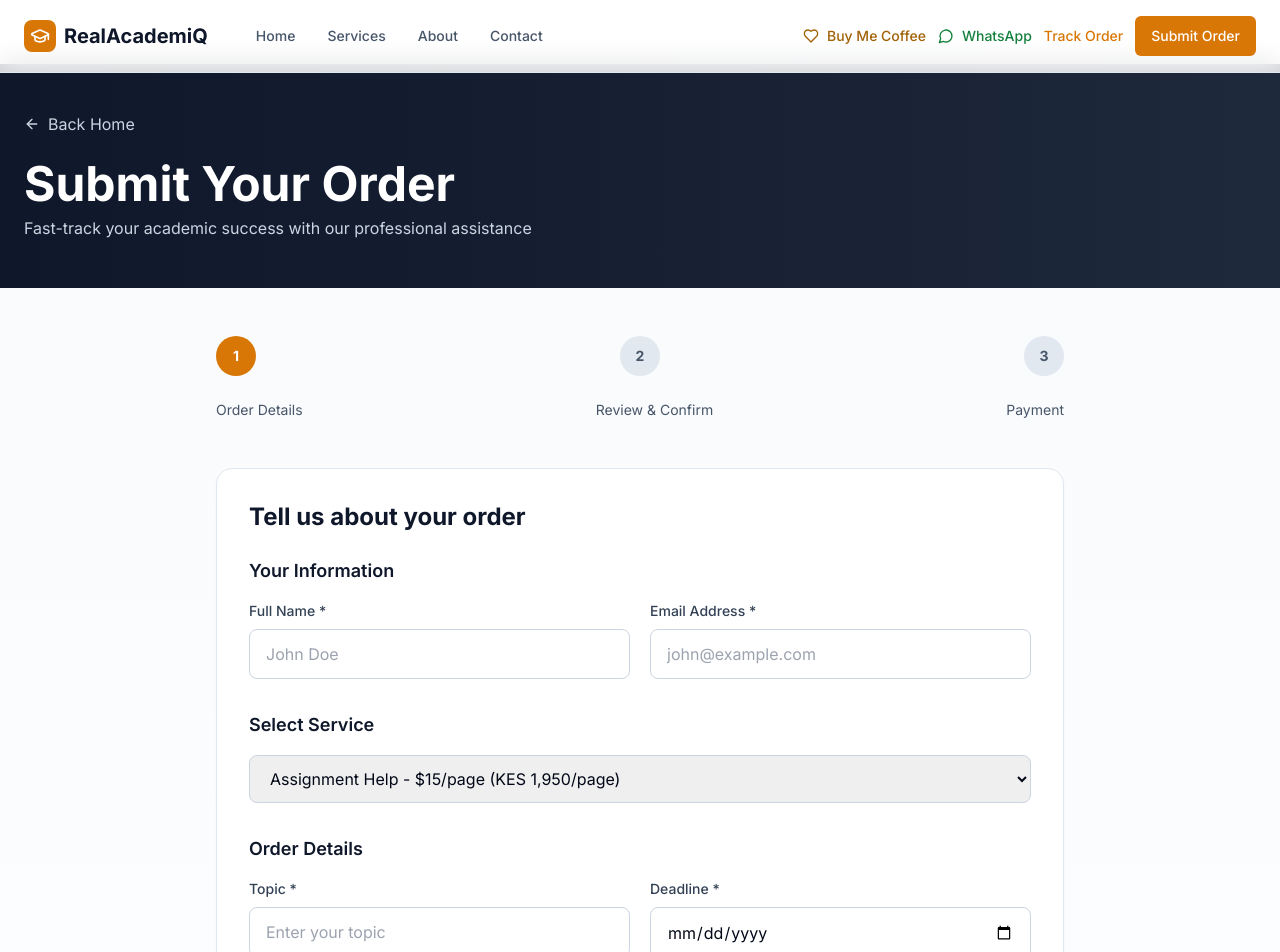
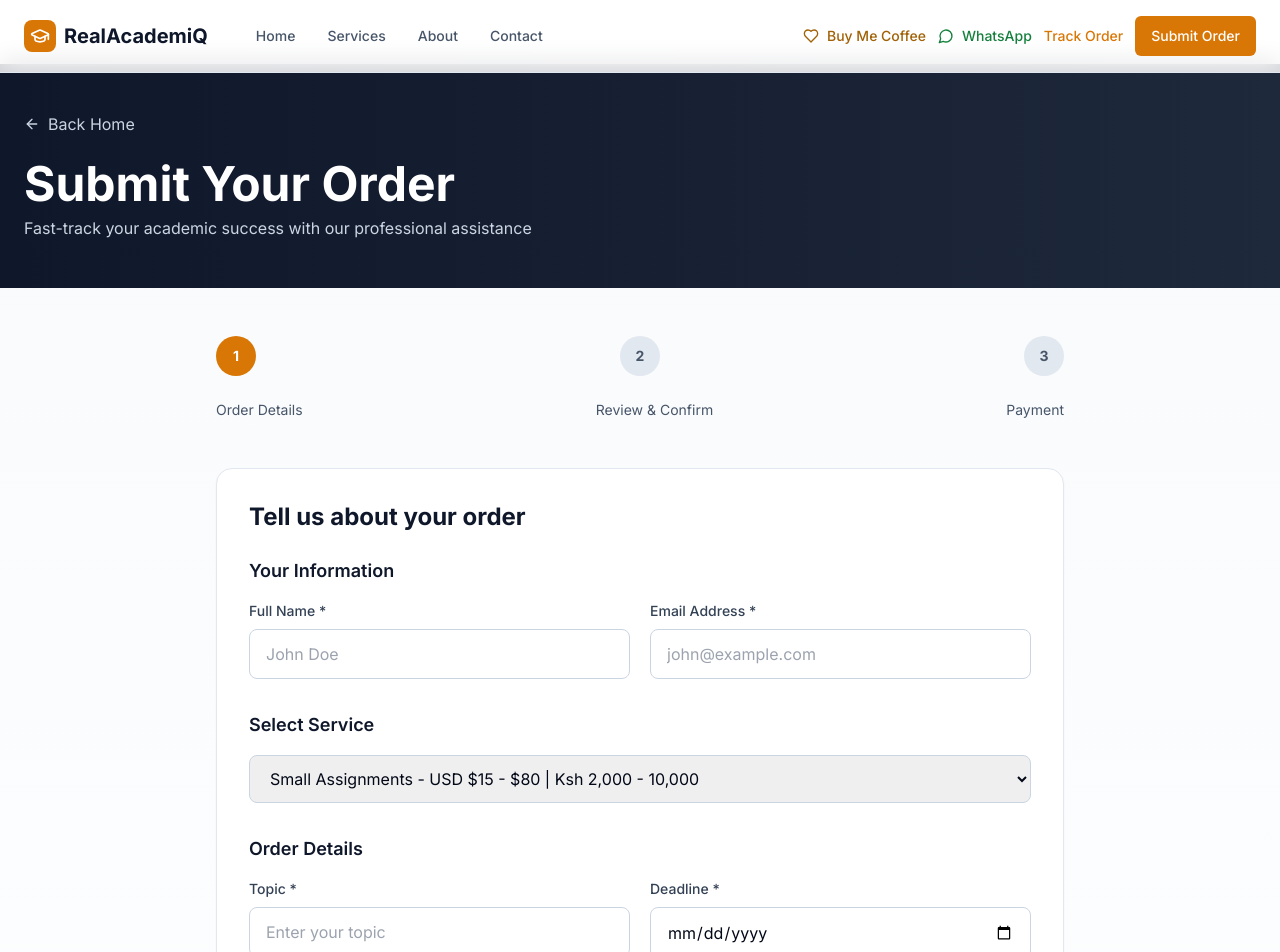
Before and after one commit to WolfriderReal/RealAcademiQ-, a Next.js app: page /order in a window 1280 px wide. Shown: the top 952 px of the page. Built offline with nearby package versions, Linux system fonts and the light colour scheme.

Commit message:
feat(order): include all project categories in service selector

```diff
--- a/src/app/order/page.tsx
+++ b/src/app/order/page.tsx
@@ -13,7 +13,7 @@ const OrderForm = () => {
     customerName: '',
     customerEmail: '',
     customerPhone: '',
-    serviceType: 'assignment',
+    serviceType: 'small_assignment',
     topic: '',
     description: '',
     pageCount: 5,
@@ -37,10 +37,14 @@ const OrderForm = () => {
   const [mpesaAmount, setMpesaAmount] = useState('')
 
   const servicePricing: Record<string, number> = {
-    assignment: 15,
-    thesis: 50,
-    project: 30,
-    proposal: 100,
+    small_assignment: 15,
+    diploma_project: 150,
+    undergraduate_project: 250,
+    masters_thesis: 600,
+    phd_dissertation: 1000,
+    proposal_concept_note: 100,
+    data_analysis: 300,
+    editing_proofreading: 78,
   }
 
   const toKes = (usd: number) => Math.round(usd * USD_TO_KES)
@@ -268,10 +272,14 @@ const OrderForm = () => {
                 onChange={handleInputChange}
                 className="w-full px-4 py-3 border border-slate-300 rounded-lg focus:ring-2 focus:ring-amber-600 focus:border-transparent outline-none transition"
               >
-                <option value="assignment">Assignment Help - $15/page (KES 1,950/page)</option>
-                <option value="thesis">Thesis Writing - $50/page (KES 6,500/page)</option>
-                <option value="project">Project Development - $30/hour (KES 3,900/hour, estimate)</option>
-                <option value="proposal">Research Proposal - $100 (KES 13,000)</option>
+                <option value="small_assignment">Small Assignments - USD $15 - $80 | Ksh 2,000 - 10,000</option>
+                <option value="diploma_project">Diploma Projects - USD $150 - $600 | Ksh 20,000 - 80,000</option>
+                <option value="undergraduate_project">Undergraduate Projects - USD $250 - $1,200 | Ksh 30,000 - 150,000</option>
+                <option value="masters_thesis">Master&apos;s Thesis - USD $600 - $2,000 | Ksh 50,000 - 150,000</option>
+                <option value="phd_dissertation">PhD Dissertation - USD $1,000 - $10,000 | Ksh 100,000 - 350,000</option>
+                <option value="proposal_concept_note">Proposal / Concept Note - USD $100 - $500 | Ksh 10,000 - 50,000</option>
+                <option value="data_analysis">Data Analysis (SPSS, Stata, etc.) - USD $300 - $500 | Ksh 40,000 - 50,000</option>
+                <option value="editing_proofreading">Editing &amp; Proofreading - USD $78 - $217 | Ksh 10,000 - 28,000</option>
               </select>
             </div>
 
```
